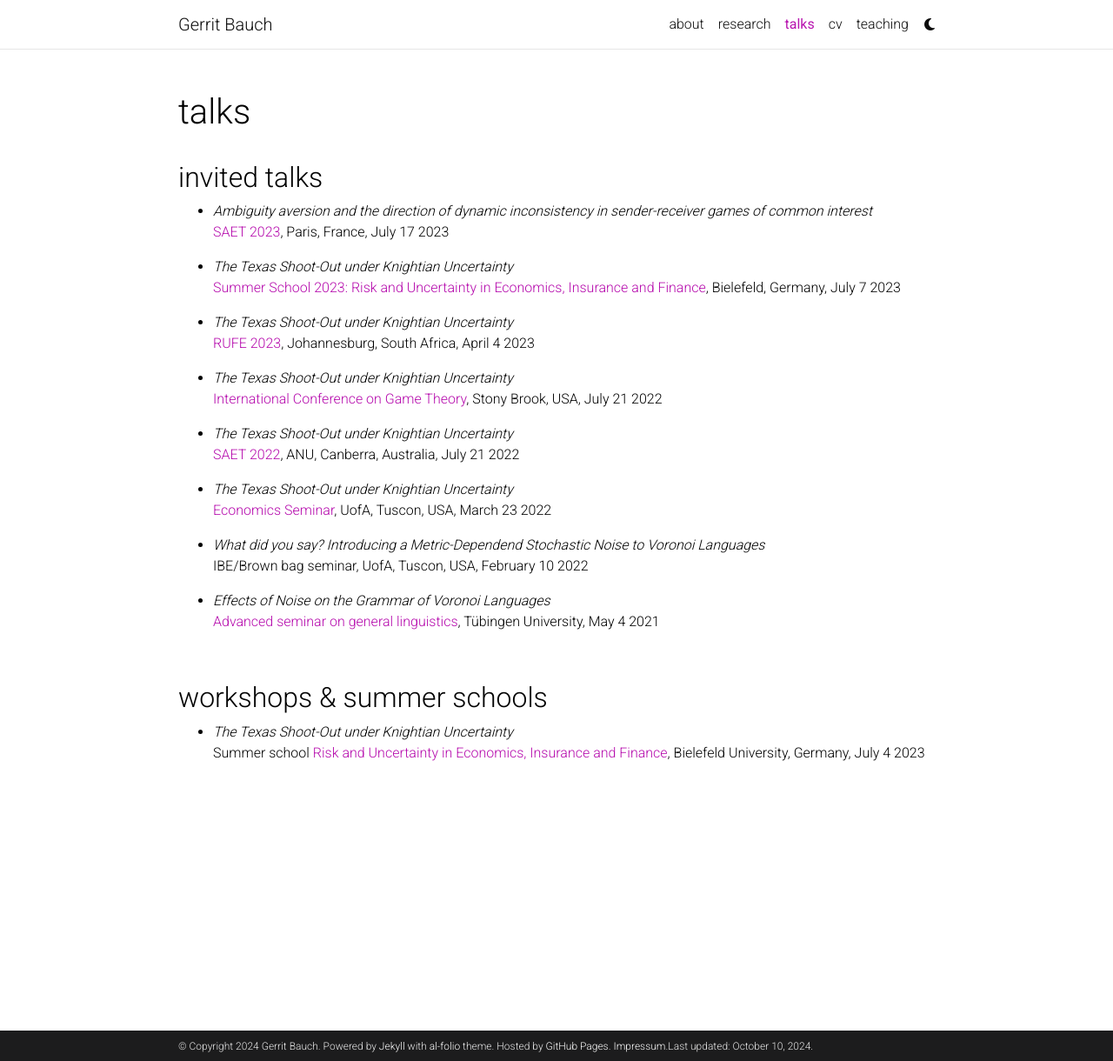
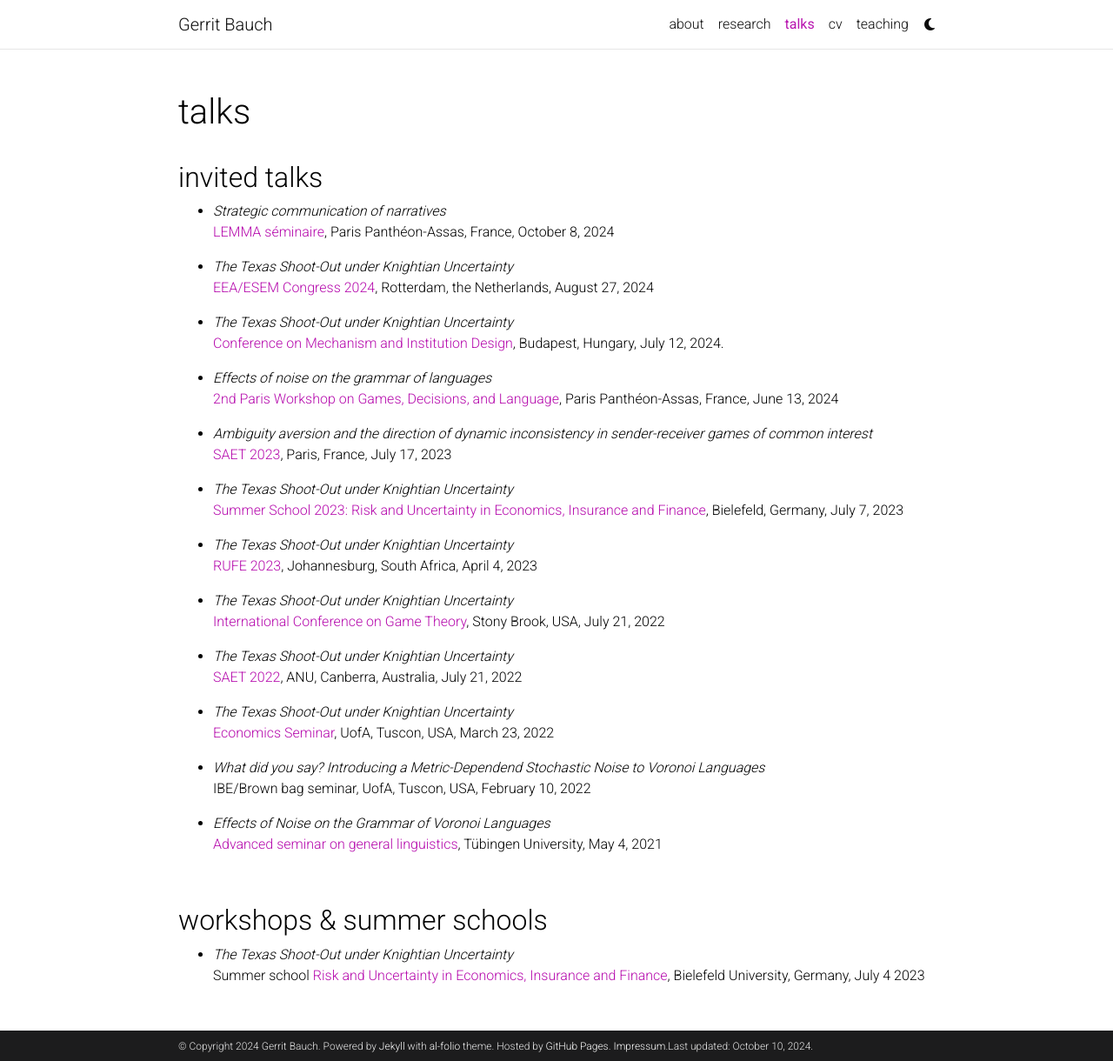
Before and after one commit to gbauch/gbauch.github.io, a Jekyll site: the page built from _pages/talks.md, in a window 1280 px wide and 1220 px high. Shown: the whole window at 87% size. Built offline with Jekyll 4.4.1, drawn with Linux system fonts in a browser that asks for light colours; comment, search, counter and statistics services are not loaded; a style sheet for code colours, icons or effects is not loaded.

Commit message:
Update talks.md

```diff
--- a/_pages/talks.md
+++ b/_pages/talks.md
@@ -8,29 +8,41 @@ nav_order: 2
 
 ## invited talks
 
-  - *Ambiguity aversion and the direction of dynamic inconsistency in sender-receiver games of common interest*<br>
-    [SAET 2023](https://saet.uiowa.edu/2023-conference/), Paris, France, July 17 2023
+  - *Strategic communication of narratives*<br>
+    [LEMMA séminaire](http://lemma.u-paris2.fr/fr/node/11), Paris Panthéon-Assas, France, October 8, 2024
 
   - *The Texas Shoot-Out under Knightian Uncertainty*<br>
-    [Summer School 2023: Risk and Uncertainty in Economics, Insurance and Finance](https://sites.google.com/view/summer-school-23/overview), Bielefeld, Germany, July 7 2023
+    [EEA/ESEM Congress 2024](https://eea-esem-congresses.org/), Rotterdam, the Netherlands, August 27, 2024
 
   - *The Texas Shoot-Out under Knightian Uncertainty*<br>
-    [RUFE 2023](https://sites.google.com/view/risk-and-uncertainty-2023/home/), Johannesburg, South Africa, April 4 2023
+    [Conference on Mechanism and Institution Design](https://www.uni-corvinus.hu/ind/cmid/?lang=en), Budapest, Hungary, July 12, 2024.
+
+  - *Effects of noise on the grammar of languages*<br>
+    [2nd Paris Workshop on Games, Decisions, and Language](https://game-theory.u-paris2.fr/index-2024.html), Paris Panthéon-Assas, France, June 13, 2024
+
+  - *Ambiguity aversion and the direction of dynamic inconsistency in sender-receiver games of common interest*<br>
+    [SAET 2023](https://saet.uiowa.edu/2023-conference/), Paris, France, July 17, 2023
 
   - *The Texas Shoot-Out under Knightian Uncertainty*<br>
-    [International Conference on Game Theory](https://gtcenter.org/events/the-33rd-stony-brook-international-conference-on-game-theory/), Stony Brook, USA, July 21 2022
+    [Summer School 2023: Risk and Uncertainty in Economics, Insurance and Finance](https://sites.google.com/view/summer-school-23/overview), Bielefeld, Germany, July 7, 2023
 
   - *The Texas Shoot-Out under Knightian Uncertainty*<br>
-    [SAET 2022](https://saet.uiowa.edu/2022-conference/), ANU, Canberra, Australia, July 21 2022
+    [RUFE 2023](https://sites.google.com/view/risk-and-uncertainty-2023/home/), Johannesburg, South Africa, April 4, 2023
 
   - *The Texas Shoot-Out under Knightian Uncertainty*<br>
-    [Economics Seminar](https://eller.arizona.edu/events/economics-seminar-theoryexperimental-gerrit-bauch-university-bielefeld), UofA, Tuscon, USA, March 23 2022
+    [International Conference on Game Theory](https://gtcenter.org/events/the-33rd-stony-brook-international-conference-on-game-theory/), Stony Brook, USA, July 21, 2022
+
+  - *The Texas Shoot-Out under Knightian Uncertainty*<br>
+    [SAET 2022](https://saet.uiowa.edu/2022-conference/), ANU, Canberra, Australia, July 21, 2022
+
+  - *The Texas Shoot-Out under Knightian Uncertainty*<br>
+    [Economics Seminar](https://eller.arizona.edu/events/economics-seminar-theoryexperimental-gerrit-bauch-university-bielefeld), UofA, Tuscon, USA, March 23, 2022
 
   - *What did you say? Introducing a Metric-Dependend Stochastic Noise to Voronoi Languages*<br>
-    IBE/Brown bag seminar, UofA, Tuscon, USA, February 10 2022
+    IBE/Brown bag seminar, UofA, Tuscon, USA, February 10, 2022
 
    - *Effects of Noise on the Grammar of Voronoi Languages*<br>
-     [Advanced seminar on general linguistics](https://uni-tuebingen.de/en/faculties/faculty-of-humanities/departments/modern-languages/department-of-linguistics/chairs/general-linguistics/oberseminar/), Tübingen University, May 4 2021
+     [Advanced seminar on general linguistics](https://uni-tuebingen.de/en/faculties/faculty-of-humanities/departments/modern-languages/department-of-linguistics/chairs/general-linguistics/oberseminar/), Tübingen University, May 4, 2021
 
 <br>
 
```
